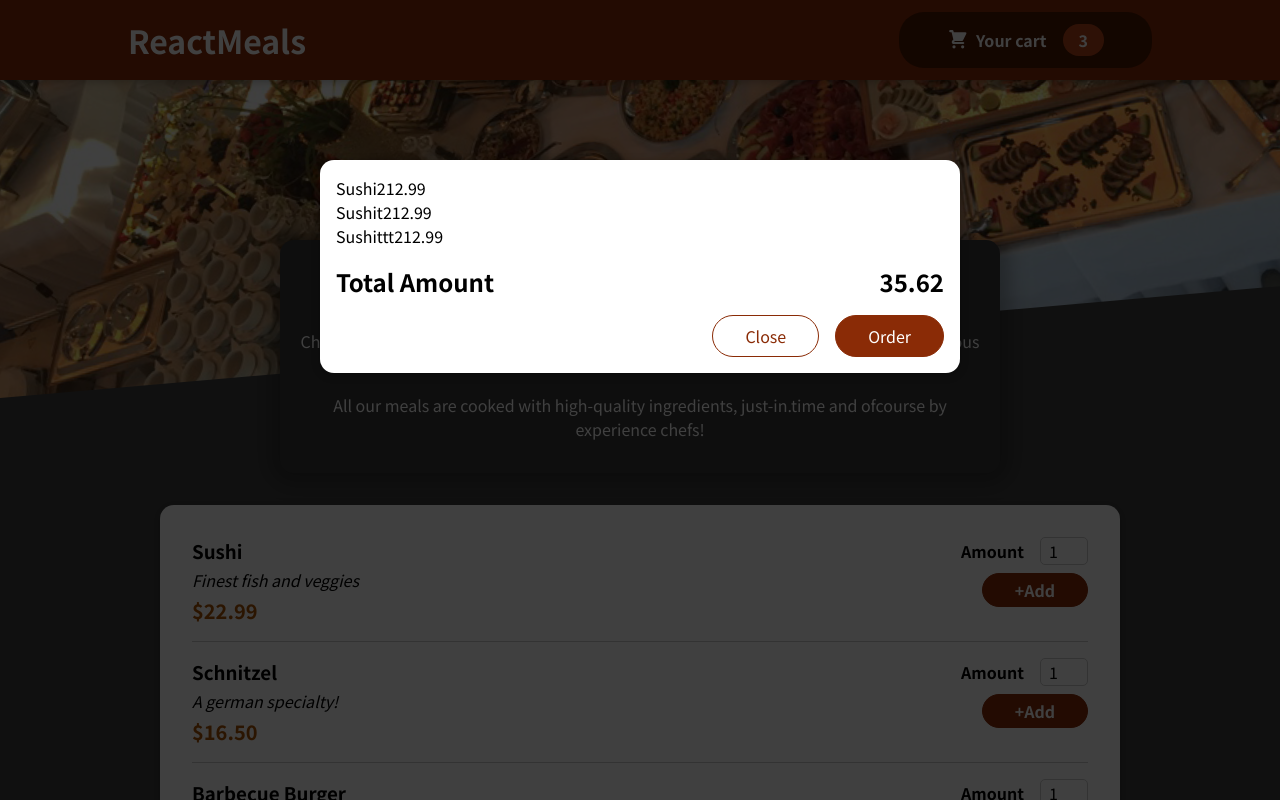
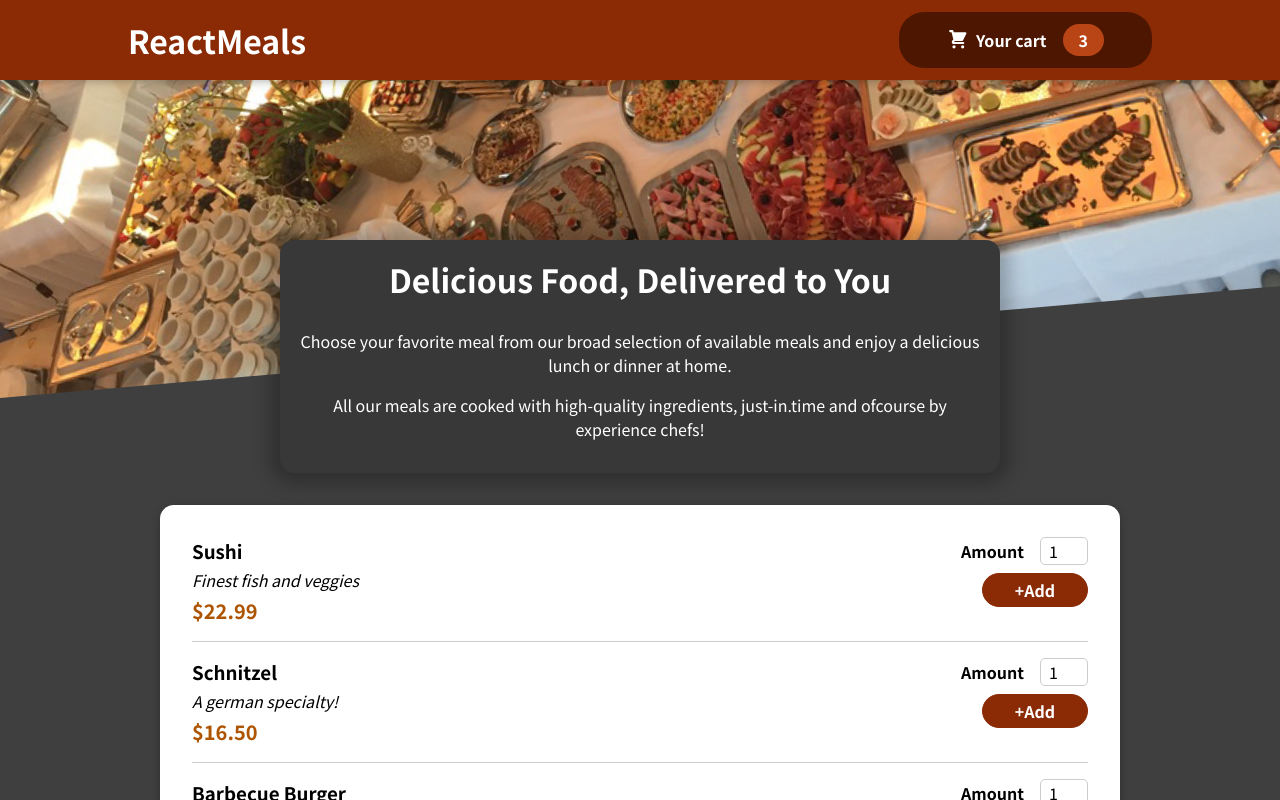
Before and after one commit to Monakhrsn/The-food-order-app, a React (Create React App) app: page / in a window 1280 px wide. Shown: the top 800 px of the page. Built offline with nearby package versions, Linux system fonts and the light colour scheme.

Commit message:
Refactor, Implement functionality for showing card and close button as well as backdrop

```diff
--- a/src/App.js
+++ b/src/App.js
@@ -1,16 +1,28 @@
-import React from 'react';
+import React, { useState } from 'react';
 import MealsSummary from './components/Meals/MealsSummary';
 import Header from './components/Layout/Header';
 import Meals from './components/Meals/AvailableMeals';
 import Cart from './components/Cart/Cart';
 
 function App() {
+  const [cartIsShown, setCartIsShown] = useState(false);
+
+  const showCartHandler = () => {
+    setCartIsShown(true)
+  }
+
+  const hideCartHandler = () => {
+    setCartIsShown(false)
+  }
+
   return (
     <React.Fragment>
-      <Cart />
-      <Header />
+      {cartIsShown && <Cart onClose={hideCartHandler} />}
+      <Header onShowCart={showCartHandler} />
       <MealsSummary />
-      <Meals />
+      <main>
+        <Meals />
+      </main>
     </React.Fragment>
   )
 }
--- a/src/components/Cart/Cart.jsx
+++ b/src/components/Cart/Cart.jsx
@@ -5,22 +5,20 @@
     const cartItems = <ul className={classes['cart-items']}>
         {[
             {id: 'c1', name: 'Sushi', amount: 2, price: 12.99},
-            {id: 'c2', name: 'Sushit', amount: 2, price: 12.99},
-            {id: 'c', name: 'Sushittt', amount: 2, price: 12.99}
         ].map((item) => <li key={item.id}>{item.name}
         {item.amount}
         {item.price}
         </li>)}
     </ul>
     return (
-        <Modal>
+        <Modal onClose={props.onClose} >
             {cartItems}
             <div className={classes.total}>
                 <span>Total Amount</span>
                 <span>35.62</span>
             </div>
             <div className={classes.actions}>
-                <button className={classes['button--alt']}>Close</button>
+                <button className={classes['button--alt']} onClick={props.onClose}>Close</button>
                 <button className={classes.button}>Order</button>
             </div>
         </Modal>
--- a/src/components/Layout/Header.jsx
+++ b/src/components/Layout/Header.jsx
@@ -9,7 +9,7 @@
         <React.Fragment >
             <header className={classes.header} >
                 <h1>ReactMeals</h1>
-                <HeaderCartButton />
+                <HeaderCartButton onClick={props.onShowCart} />
             </header>
             <div className={classes['main-image']}>
                 <img src={mealsImage} alt='Meals'/>
--- a/src/components/Layout/HeaderCartButton.jsx
+++ b/src/components/Layout/HeaderCartButton.jsx
@@ -3,14 +3,10 @@
 import CartIcon from "../Cart/CartIcon";
 
 const HeaderCartButton = props => {
-    const [showOrderedList, setShowOrderedList] = useState(false);
 
-    const showOrderedMealsHandler = () => {
-      setShowOrderedList(true);
-      console.log(showOrderedList)
-    }
+
   return (
-    <button onClick={showOrderedMealsHandler} className={classes.button}>
+    <button className={classes.button} onClick={props.onClick}>
       <span className={classes.icon}>
         <CartIcon />
       </span>
--- a/src/components/UI/Modal.jsx
+++ b/src/components/UI/Modal.jsx
@@ -4,7 +4,7 @@
 
 const Backdrop = props => {
     return (
-        <div className={classes.backdrop} />
+        <div className={classes.backdrop} onClick={props.onClose} />
     )
 }
 
@@ -21,7 +21,7 @@
 const Modal = props => {
     return (
         <React.Fragment>
-            {ReactDOM.createPortal(<Backdrop />, portalElement)}
+            {ReactDOM.createPortal(<Backdrop onClose={props.onClose} />, portalElement)}
             {ReactDOM.createPortal(<ModalOverlay>{props.children}</ModalOverlay>,
             portalElement
             )}
```
